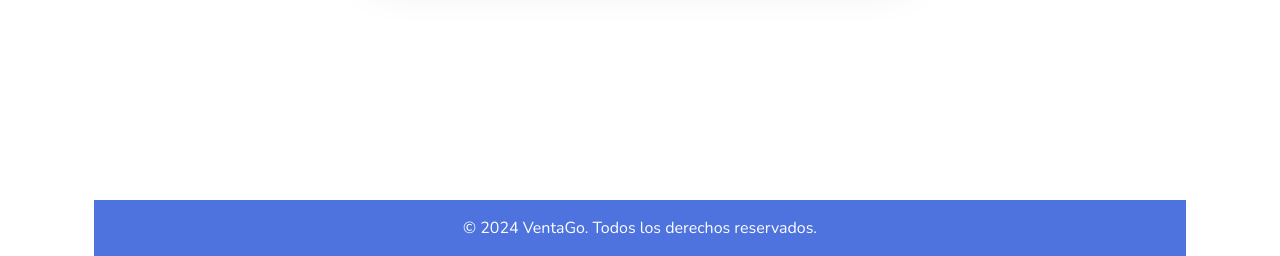
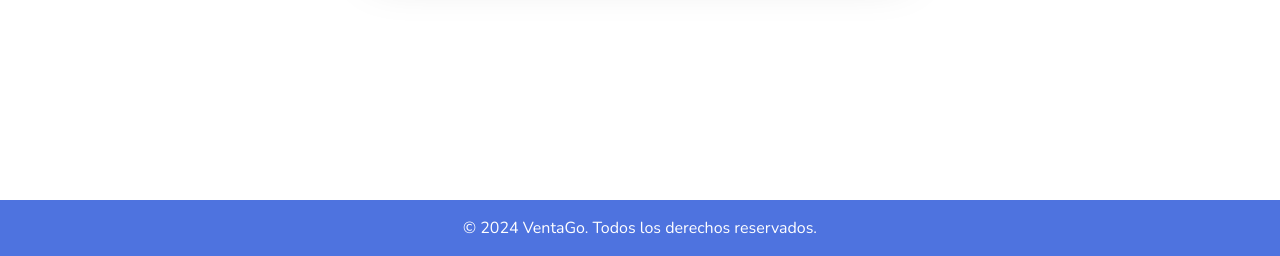
Before and after one commit to yefrycg/venta-go, a PHP site: page /venta-go/ in a window 1280 px wide. Shown: the part 600-856 px from the top of the page. Run offline with PHP 8.4, Linux system fonts and the light colour scheme; some libraries are stand-ins or nearby versions.

Commit message:
Refactor footer structure in login view for consistent styling

```diff
--- a/vistas/contenidos/login-view.php
+++ b/vistas/contenidos/login-view.php
@@ -34,12 +34,11 @@
             </div>
         </div>
     </div>
-
-    <!-- Footer -->
-    <footer class="bg-primary text-white text-center py-3 mt-auto">
-        <p class="mb-0">© 2024 VentaGo. Todos los derechos reservados.</p>
-    </footer>
 </div>
+<!-- Footer -->
+<footer class="bg-primary text-white text-center py-3 mt-auto width-100vh">
+    <p class="mb-0">© 2024 VentaGo. Todos los derechos reservados.</p>
+</footer>
 
 <?php
     if (isset($_POST['nombre']) && isset($_POST['contrasena'])) {
```
